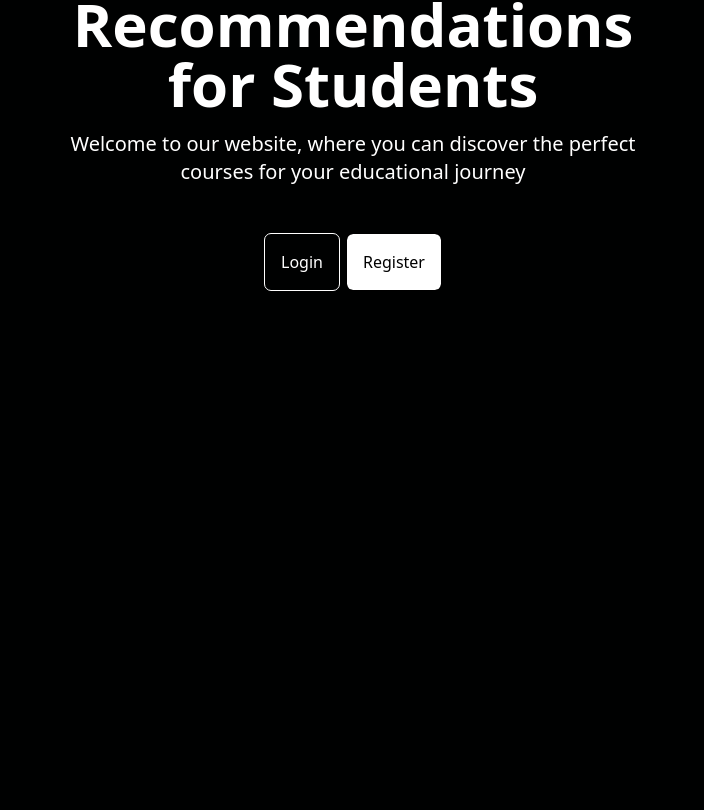
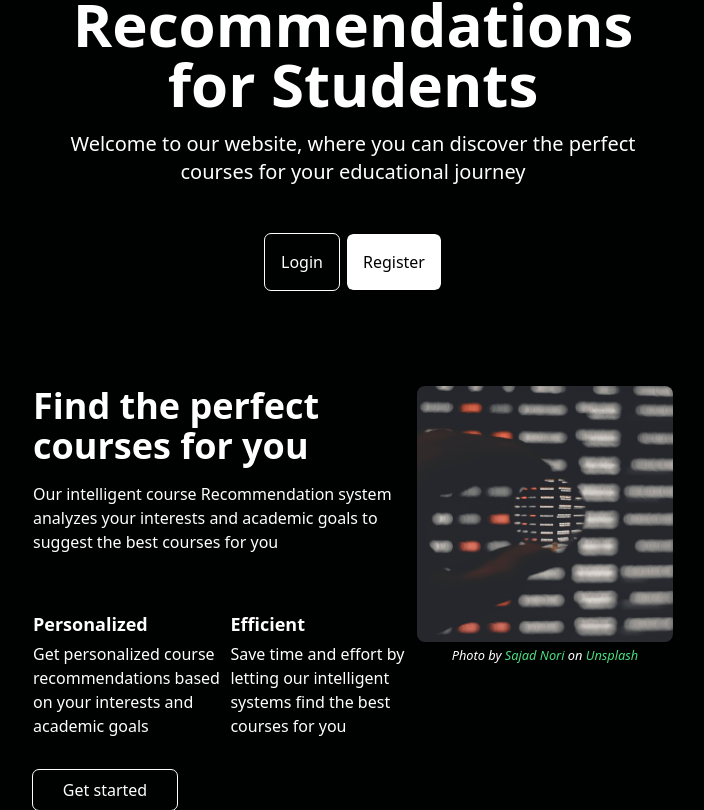
Before and after one commit to se-sept-14/satoru, a Vue app in the folder client/: page / in a window 1280 px wide. Shown: the part 318-1128 px from the top of the page, without its empty margins (287-991 px from the left). Before the commit the page ends 800 px from the top, so only its background shows below. Built offline with nearby package versions, Linux system fonts and the light colour scheme.

Commit message:
Added a new component to the landing page

```diff
--- a/client/index.html
+++ b/client/index.html
@@ -4,7 +4,7 @@
     <meta charset="UTF-8" />
     <link rel="icon" type="image/svg+xml" href="/vite.svg" />
     <meta name="viewport" content="width=device-width, initial-scale=1.0" />
-    <title>Vite + Vue</title>
+    <title>Recommender System</title>
   </head>
   <body>
     <div id="app"></div>
--- a/client/src/pages/HomePage.vue
+++ b/client/src/pages/HomePage.vue
@@ -1,6 +1,6 @@
 <template>
-  <div class="container mx-auto mt-24 text-white w-6/12 text-center">
-    <div class="flex flex-col">
+  <div class="container mx-auto mt-24 text-white w-6/12">
+    <div class="flex flex-col text-center">
       <h1 class="text-6xl font-bold">
         Get Personalized Course Recommendations for Students
       </h1>
@@ -22,5 +22,60 @@
         </button>
       </div>
     </div>
+
+    <div class="flex flex-row mt-24">
+      <div class="basis-3/5 flex flex-col">
+        <h1 class="text-4xl font-semibold mb-4">
+          Find the perfect courses for you
+        </h1>
+        <p class="mb-2">
+          Our intelligent course Recommendation system analyzes your interests
+          and academic goals to suggest the best courses for you
+        </p>
+
+        <div class="flex flex-row mt-12">
+          <div class="flex flex-col">
+            <p class="text-lg font-bold mb-1">Personalized</p>
+            <p>
+              Get personalized course recommendations based on your interests
+              and academic goals
+            </p>
+          </div>
+          <div class="flex flex-col">
+            <p class="text-lg font-bold mb-1">Efficient</p>
+            <p>
+              Save time and effort by letting our intelligent systems find the
+              best courses for you
+            </p>
+          </div>
+        </div>
+
+        <button
+          class="outline outline-1 w-36 p-2 mt-8 rounded-md hover:rounded-none hover:bg-white hover:text-black"
+        >
+          Get started
+        </button>
+      </div>
+      <div class="basis-2/5 flex flex-col">
+        <img
+          class="rounded-lg"
+          src="@/assets/HomePage/landing-page-image.jpg"
+        />
+        <small class="mt-1 italic text-center"
+          >Photo by
+          <a
+            class="text-green-400"
+            href="https://unsplash.com/@sajadnori?utm_content=creditCopyText&utm_medium=referral&utm_source=unsplash"
+            >Sajad Nori</a
+          >
+          on
+          <a
+            class="text-green-400"
+            href="https://unsplash.com/photos/person-holding-black-and-white-round-ornament-21mJd5NUGZU?utm_content=creditCopyText&utm_medium=referral&utm_source=unsplash"
+            >Unsplash</a
+          >
+        </small>
+      </div>
+    </div>
   </div>
 </template>
```
Also changed, not shown: client/src/assets/HomePage/landing-page-image.jpg (added).
